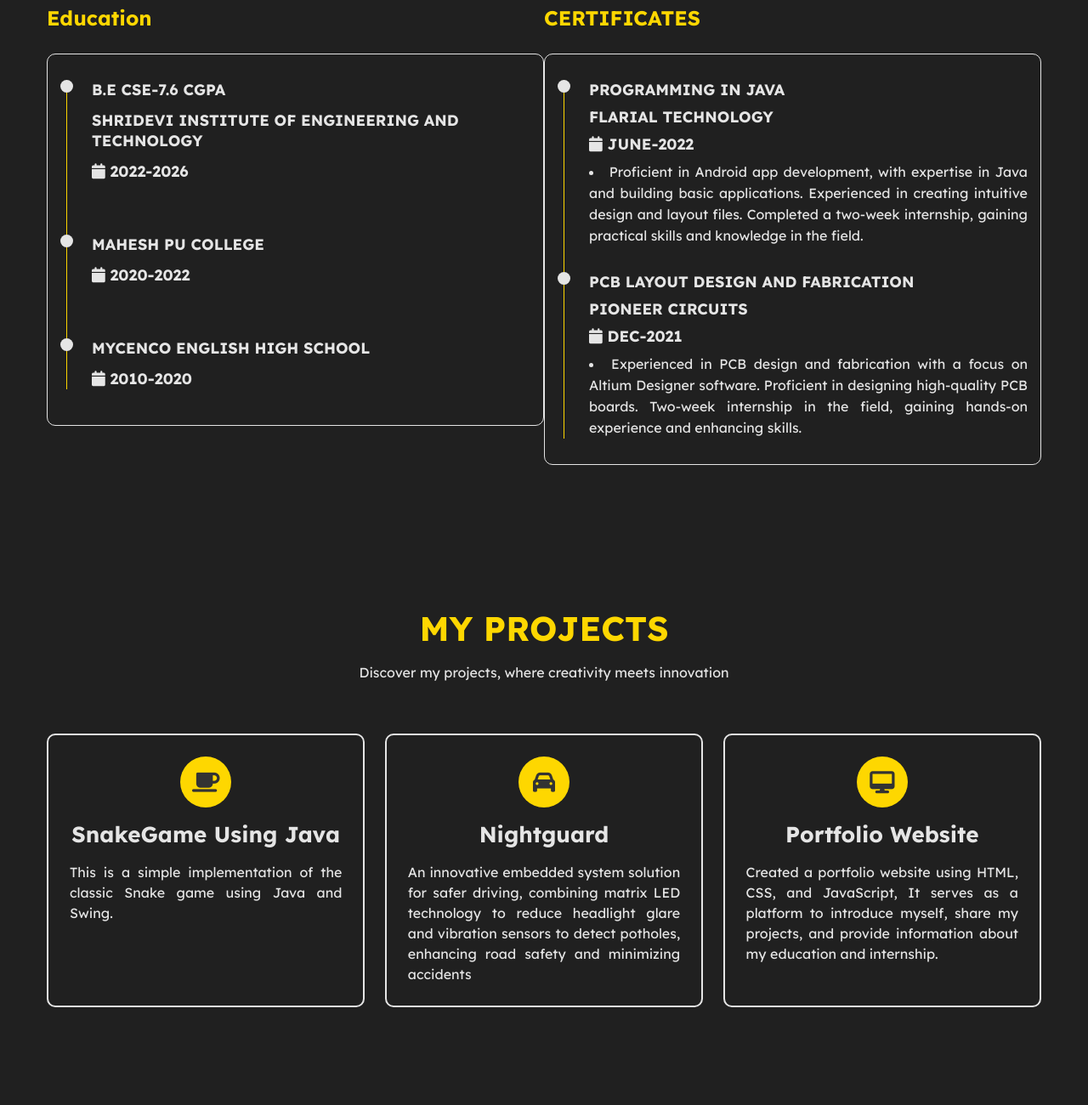
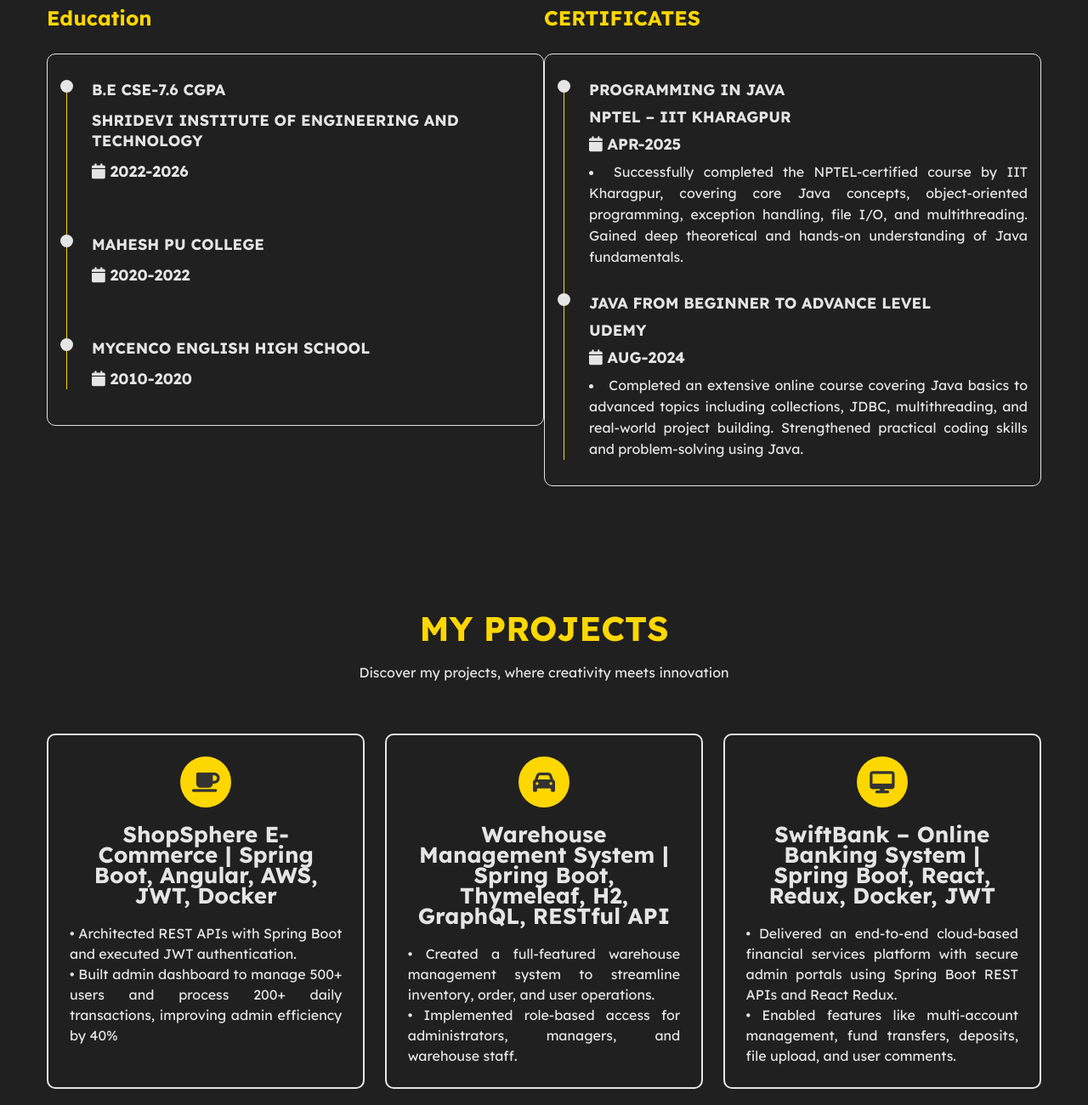
Before and after one commit to gopigowda2004/my_portfolio, a plain HTML site: page index.html in a window 1280 px wide. Shown: the part 1040-2340 px from the top of the page at 85% size. Drawn offline with nearby package versions, Linux system fonts and the light colour scheme.

Commit message:
Update portfolio with latest changes

```diff
--- a/index.html
+++ b/index.html
@@ -53,7 +53,9 @@
                 I'm currently working on projects like a Digital Notes Sharing Portal and learning more about cloud deployment and system design.</p>
 
             <div class="btn-group">
-                <a href="files/GOPI C NANJEGOWDA_RESUME.pdf" class="btn   active">Download CV</a>
+
+
+                <a href="files/Gopi_C_N_RESUME (12).pdf" class="btn   active">Download CV</a>
                 <a href="mailto:gopigowda132@gmail.com" class="btn">Contact</a>
             </div>
 
@@ -141,22 +143,21 @@
                                     <h3 class="timeline-title">
                                         PROGRAMMING IN JAVA
                                     </h3>
-                                    <h4 class="timeline-title">FLARIAL TECHNOLOGY</h4>
+                                    <h4 class="timeline-title">NPTEL – IIT KHARAGPUR</h4>
                                     <h4 class="timeline-title">
-                                        <i class="fa fa-calendar"></i> JUNE-2022
-                                    </h4>
-                                    <li class="timeline-text">Proficient in Android app development, with expertise in Java and building basic applications. Experienced in creating intuitive design and layout files. Completed a two-week internship, gaining practical skills and knowledge in the field.
+                                        <i class="fa fa-calendar"></i> APR-2025</h4>
+                                    <li class="timeline-text">Successfully completed the NPTEL-certified course by IIT Kharagpur, covering core Java concepts, object-oriented programming, exception handling, file I/O, and multithreading. Gained deep theoretical and hands-on understanding of Java fundamentals.
                                     </li>
                                 </div>
                                 <!-- Timeline-item -->
                                 <div class="timeline-item">
                                     <div class="circle-dot"></div>
-                                    <h3 class="timeline-title">PCB LAYOUT DESIGN AND FABRICATION</h3>
-                                    <h4 class="timeline-title">PIONEER CIRCUITS</h4>
+                                    <h3 class="timeline-title">JAVA FROM BEGINNER TO ADVANCE LEVEL</h3>
+                                    <h4 class="timeline-title">UDEMY</h4>
                                     <h4 class="timeline-title">
-                                        <i class="fa fa-calendar"></i> DEC-2021
+                                        <i class="fa fa-calendar"></i> AUG-2024
                                     </h4>
-                                    <li class="timeline-text">Experienced in PCB design and fabrication with a focus on Altium Designer software. Proficient in designing high-quality PCB boards. Two-week internship in the field, gaining hands-on experience and enhancing skills.</li>
+                                    <li class="timeline-text">Completed an extensive online course covering Java basics to advanced topics including collections, JDBC, multithreading, and real-world project building. Strengthened practical coding skills and problem-solving using Java.</li>
                                 </div>
 
                             </div>
@@ -179,20 +180,24 @@
                 <!-- 1st Project -->
                 <div class="project">
                     <i class="fa fa-coffee"></i>
-                    <h4>SnakeGame Using Java</h4>
-                    <p>This is a simple implementation of the classic Snake game using Java and Swing.</p>
+                    <h4>ShopSphere e-commerce | Spring Boot, Angular, AWS, JWT, Docker</h4>
+                    <p>• Architected REST APIs with Spring Boot and executed JWT authentication.</p>
+                    <p>• Built admin dashboard to manage 500+ users and process 200+ daily transactions, improving admin efficiency by 40%</p>
                 </div>
                  <!-- 2nd Project -->
                  <div class="project">
                     <i class="fa fa-car"></i>
-                    <h4>Nightguard</h4>
-                    <p>An innovative embedded system solution for safer driving, combining matrix LED technology to reduce headlight glare and vibration sensors to detect potholes, enhancing road safety and minimizing accidents</p>
-                </div>
+                    <h4>Warehouse Management System | Spring Boot, Thymeleaf, H2, GraphQL, RESTful API </h4>
+                <p>• Created a full-featured warehouse management system to streamline inventory, order, and user operations.</p>
+                <p>• Implemented role-based access for administrators, managers, and warehouse staff.</p>
+                           </div>
                 <!-- 3rd Project -->
                 <div class="project">
                     <i class="fa fa-desktop"></i>
-                    <h4>Portfolio Website</h4>
-                    <p>Created a portfolio website using HTML, CSS, and JavaScript, It serves as a platform to introduce myself, share my projects, and provide information about my  education and internship.</p>
+                    <h4>SwiftBank – Online Banking System | Spring Boot, React, Redux, Docker, JWT</h4>
+                  <p>• Delivered an end-to-end cloud-based financial services platform with secure admin portals using Spring Boot
+REST APIs and React Redux.</p>
+                  <p>• Enabled features like multi-account management, fund transfers, deposits, file upload, and user comments.</p>
                 </div>
 
             </div>
@@ -229,7 +234,7 @@
     <!-------------------------- Footer section -------------------------->
    <footer class="footer">
     <small class="message">Thanks for visiting and happy coding!</small>
-    <small class="copyright">&copy; Copyright 2023. All rights reserved.</small>
+    <small class="copyright">&copy; Copyright 2025. All rights reserved.</small>
    </footer>
 
 </body>
```
Also changed, not shown: 2 other files.
